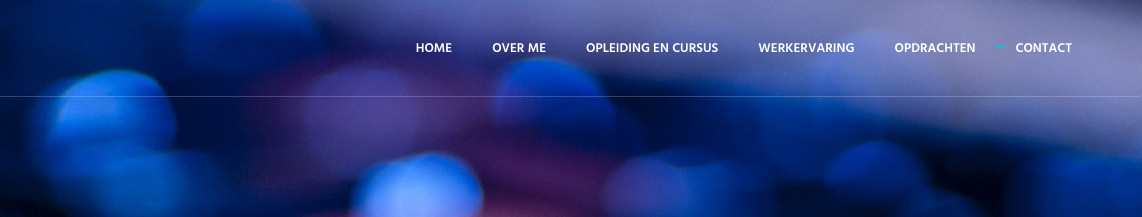
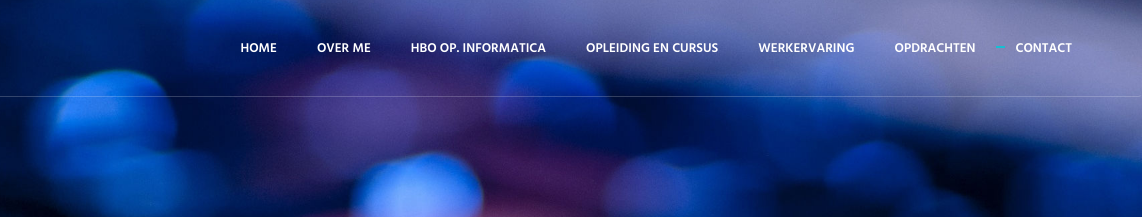
Before and after one commit to ramsdsal/portfolio, a plain HTML site: page index.html in a window 1280 px wide. Shown: the top 217 px of the page, 138-1280 px from the left. Drawn offline with Linux system fonts and the light colour scheme.

Commit message:
change comp 1

```diff
--- a/index.html
+++ b/index.html
@@ -56,6 +56,7 @@
                             <ul class="nav navbar-nav navbar-nav-right">
                                 <li class="js_nav-item nav-item"><a class="nav-item-child nav-item-hover" href="#body">Home</a></li>
                                 <li class="js_nav-item nav-item"><a class="nav-item-child nav-item-hover" href="#about">Over me</a></li>
+                                 <li class="js_nav-item nav-item"><a class="nav-item-child nav-item-hover" href="#informatica">HBO OP. Informatica</a></li>
                                 <li class="js_nav-item nav-item"><a class="nav-item-child nav-item-hover" href="#studies">
                                 Opleiding en Cursus</a></li>
                                 <li class="js_nav-item nav-item"><a class="nav-item-child nav-item-hover" href="#experience">
```
